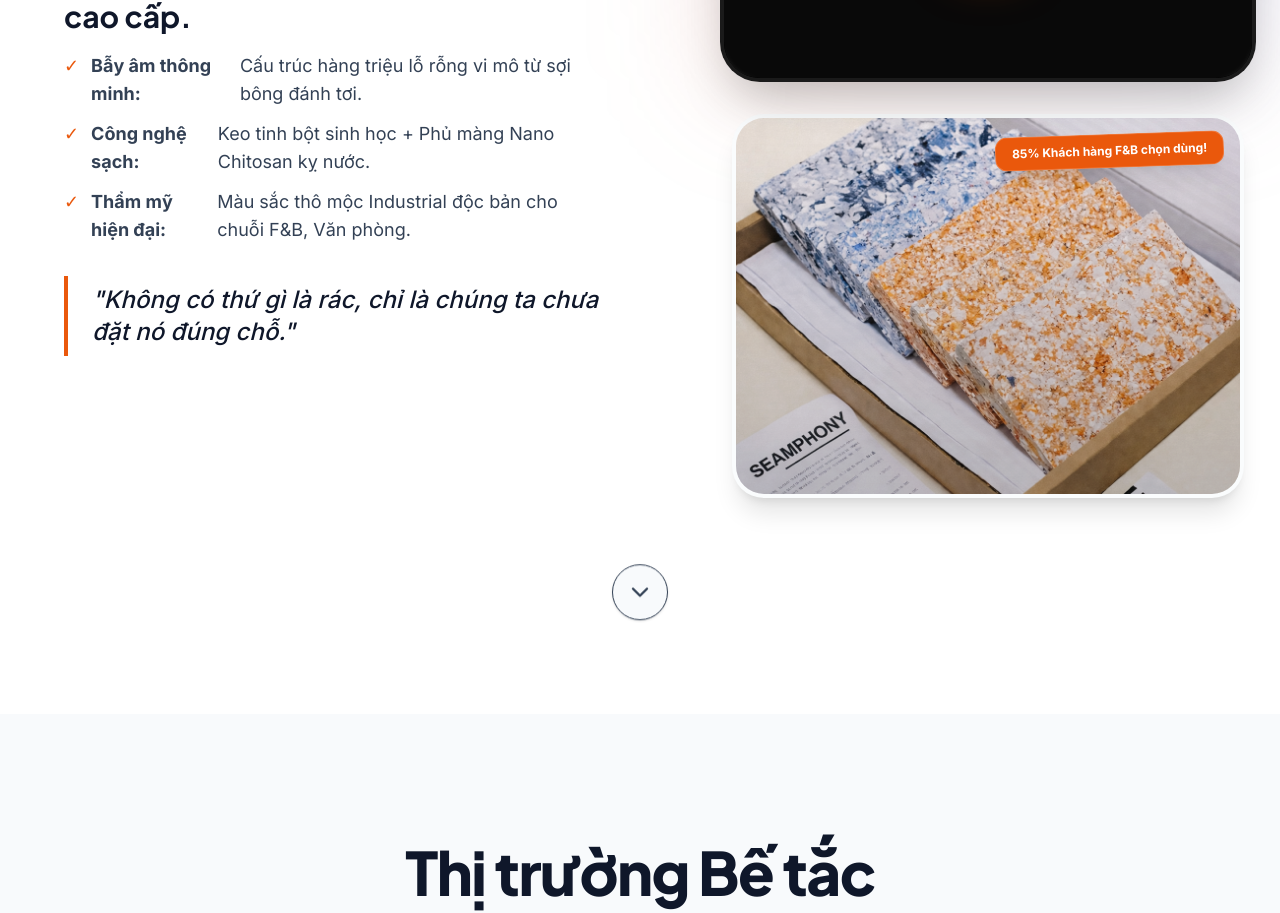
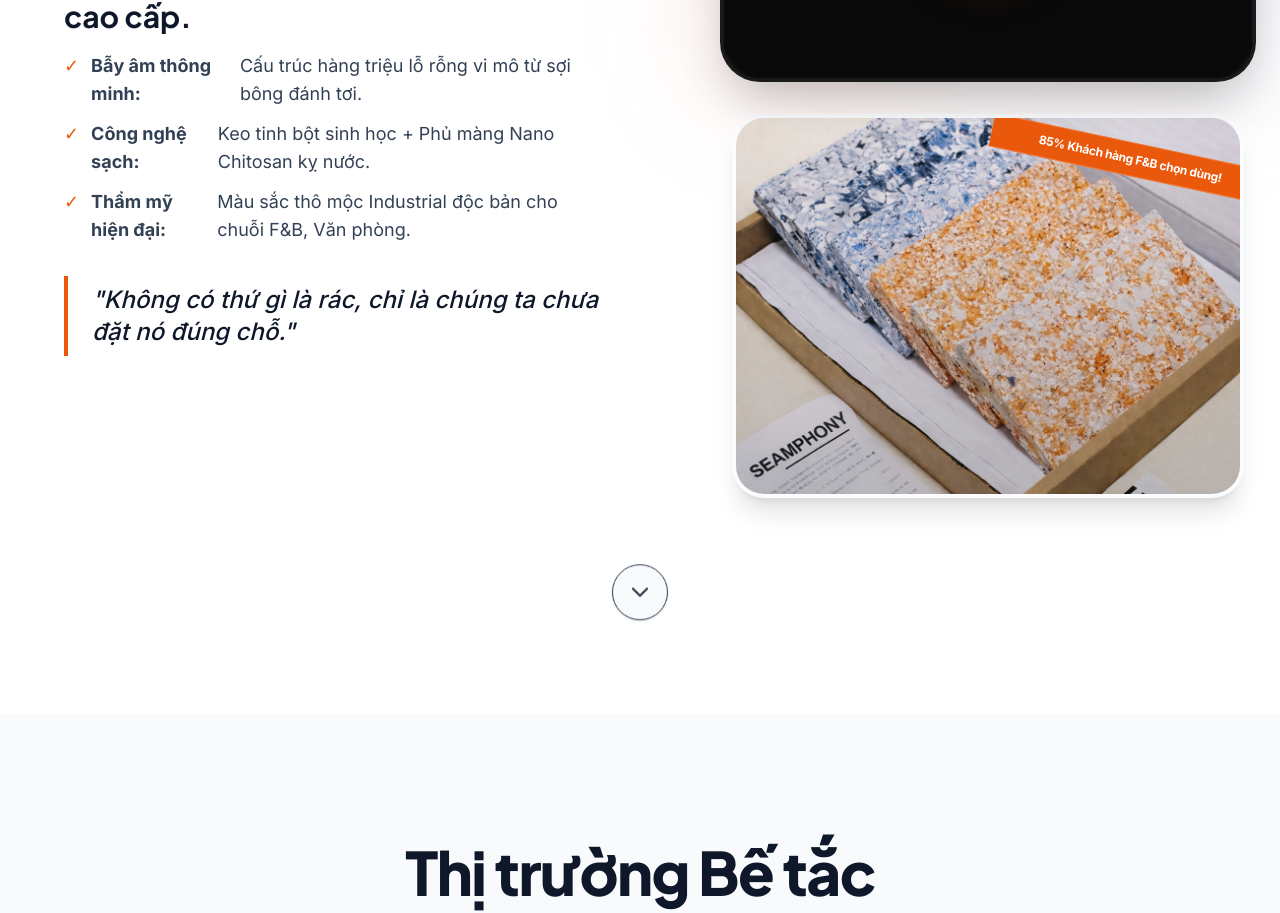
Before and after one commit to ngocchiengunpow-rgb/SEAMPHONYV2, a React (Vite) app: page / in a window 1280 px wide. Shown: the part 956-1869 px from the top of the page. Built offline with nearby package versions, Linux system fonts and the light colour scheme.

Commit message:
style: rotate and reposition 85% badge as a corner ribbon

```diff
--- a/src/components/Hero.jsx
+++ b/src/components/Hero.jsx
@@ -145,8 +145,8 @@ export default function Hero() {
                                 <div className="absolute inset-0 bg-gradient-to-t from-black/20 to-transparent z-10"></div>
                                 <img src="/product-sample.png" alt="Seamphony Product Sample" className="w-full h-full object-cover transform group-hover/img:scale-105 transition-transform duration-700" />
 
-                                {/* Refined Badge */}
-                                <div className="absolute top-4 right-4 bg-primary-cta text-white font-bold px-4 py-2 rounded-xl shadow-xl z-30 transform -rotate-2 border border-white/20 text-[10px] md:text-xs">
+                                {/* Refined Badge - Rotated Corner Ribbon Style */}
+                                <div className="absolute top-6 -right-8 bg-primary-cta text-white font-black px-12 py-2 shadow-2xl z-30 transform rotate-12 border-y border-white/20 text-[10px] md:text-xs tracking-tight">
                                     85% Khách hàng F&B chọn dùng!
                                 </div>
                             </motion.div>
```
